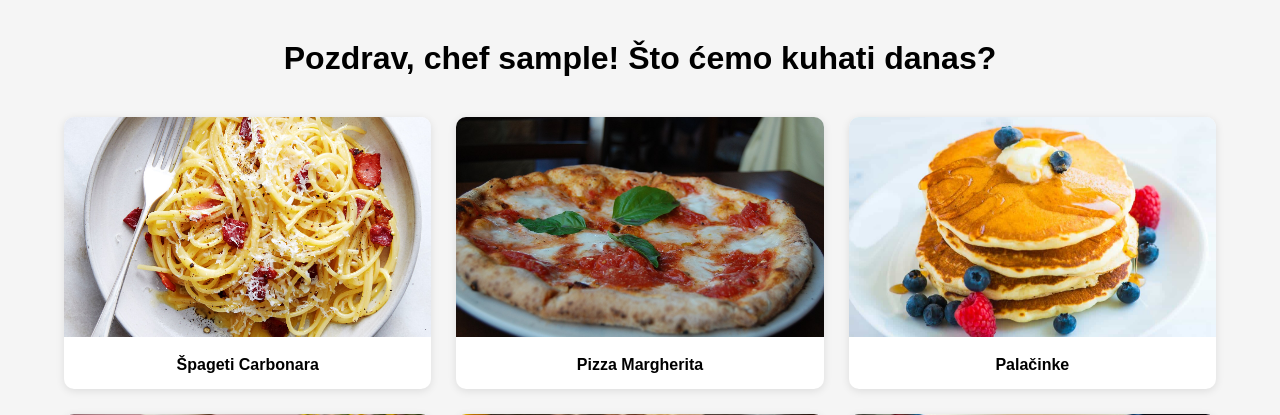
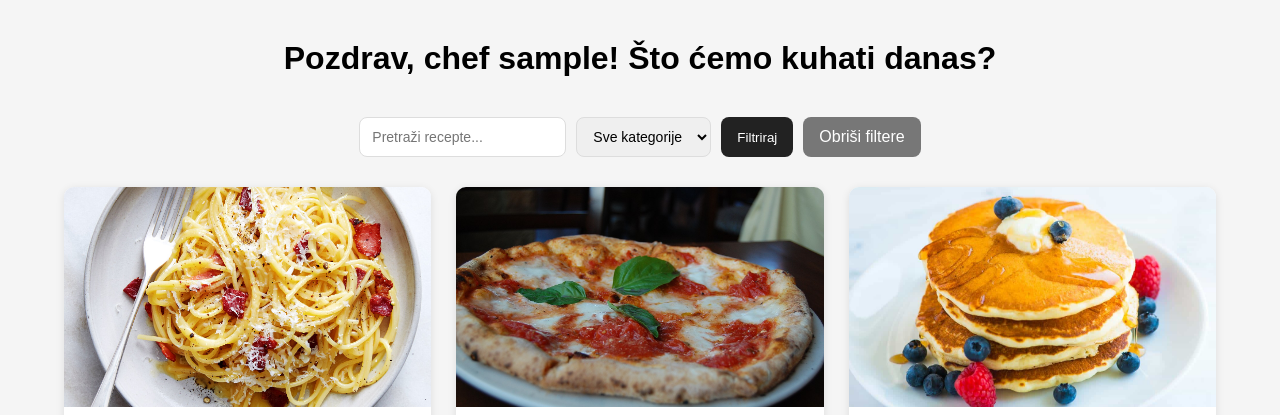
Before and after one commit to IvanJaman/TheApron, a PHP site: page / in a window 1280 px wide. Shown: the part 63-478 px from the top of the page. Run offline with PHP 8.4, Linux system fonts and the light colour scheme; the visitor is signed in with stand-in values (Sample User, id 1); data comes from the database, SQL or seed files in the repository; both versions use the stored data as it was after the commit.

Commit message:
Added search bar and filtering

```diff
--- a/css/style.css
+++ b/css/style.css
@@ -18,6 +18,58 @@ body {
     text-align: center;
     margin: 30px 0;
     padding: 10px;
+}
+
+.filters {
+    display: flex;
+    gap: 10px;
+    justify-content: center;
+    margin-bottom: 30px;
+    flex-wrap: wrap;
+}
+
+.filters input,
+.filters select {
+    padding: 10px 12px;
+    border-radius: 8px;
+    border: 1px solid #ddd;
+    font-size: 14px;
+    outline: none;
+}
+
+.filters input:focus,
+.filters select:focus {
+    border-color: #333;
+}
+
+.filters button {
+    padding: 10px 16px;
+    background: #222;
+    color: white;
+    border: none;
+    border-radius: 8px;
+    cursor: pointer;
+    transition: 0.2s;
+}
+
+.filters button:hover {
+    background: #444;
+}
+
+.reset-btn {
+    padding: 10px 16px;
+    background: #777;
+    color: white;
+    text-decoration: none;
+    border-radius: 8px;
+    display: inline-flex;
+    align-items: center;
+    justify-content: center;
+    transition: 0.2s;
+}
+
+.reset-btn:hover {
+    background: #999;
 }
 
 .grid {
--- a/index.php
+++ b/index.php
@@ -5,6 +5,29 @@ requireLogin();
 
 $stmt = $pdo->prepare("SELECT id, title, image_url FROM recipes");
 $stmt->execute();
+$recipes = $stmt->fetchAll(PDO::FETCH_ASSOC);
+
+$catStmt = $pdo->query("SELECT id, name FROM categories");
+$categories = $catStmt->fetchAll(PDO::FETCH_ASSOC);
+
+$categoryFilter = $_GET["category"] ?? "";
+$search = $_GET["search"] ?? "";
+
+$sql = "SELECT id, title, image_url FROM recipes WHERE 1=1";
+$params = [];
+
+if (!empty($categoryFilter)) {
+    $sql .= " AND category_id = ?";
+    $params[] = $categoryFilter;
+}
+
+if (!empty($search)) {
+    $sql .= " AND title LIKE ?";
+    $params[] = "%$search%";
+}
+
+$stmt = $pdo->prepare($sql);
+$stmt->execute($params);
 $recipes = $stmt->fetchAll(PDO::FETCH_ASSOC);
 ?>
 
@@ -24,18 +47,13 @@ $recipes = $stmt->fetchAll(PDO::FETCH_ASSOC);
             ☰
         </div>
         <div class="nav-links" id="navLinks">
-
             <a href="index.php">Početna</a>
-
             <a href="favourites.php">Omiljeno</a>
-
             <?php if (isLoggedIn() && $_SESSION["role"] === "admin"): ?>
                 <a href="addRecipe.php">Dodaj novi recept</a>
             <?php endif; ?>
-
             <?php if (isLoggedIn()): ?>
                 <a href="logout.php">Odjava</a>
-
             <?php else: ?>
                 <a href="login.php">Prijava</a>
             <?php endif; ?>
@@ -44,6 +62,28 @@ $recipes = $stmt->fetchAll(PDO::FETCH_ASSOC);
 
     <main class="container">
         <h1 class="page-title">Pozdrav, chef <?= $_SESSION["username"] ?>! Što ćemo kuhati danas?</h1>
+
+        <form method="GET" class="filters">
+            <input
+                type="text"
+                name="search"
+                placeholder="Pretraži recepte..."
+                value="<?= htmlspecialchars($search) ?>"
+            >
+            <select name="category">
+                <option value="">Sve kategorije</option>
+
+                <?php foreach ($categories as $cat): ?>
+                    <option value="<?= $cat["id"] ?>"
+                        <?= $categoryFilter == $cat["id"] ? "selected" : "" ?>>
+                        <?= htmlspecialchars($cat["name"]) ?>
+                    </option>
+                <?php endforeach; ?>
+            </select>
+            <button type="submit">Filtriraj</button>
+            <a href="index.php" class="reset-btn">Obriši filtere</a>
+        </form>
+
         <div class="grid">
             <?php foreach ($recipes as $recipe): ?>
                 <a class="card" href="recipe.php?id=<?= $recipe['id'] ?>">
--- a/recipe.php
+++ b/recipe.php
@@ -78,7 +78,7 @@ $isFavourite = $favStmt->fetch();
             <h3>Sastojci</h3>
             <p><?= nl2br(htmlspecialchars($recipe['ingredients'])) ?></p>
 
-            <h3>Upute</h3>
+            <h3>Upute za pripremu</h3>
             <p><?= nl2br(htmlspecialchars($recipe['instructions'])) ?></p>
         </div>
     </div>
```
Also changed, not shown: editRecipe.php (+74 -14 lines), sql/theapron.sql (+9 -7 lines), README.md.
